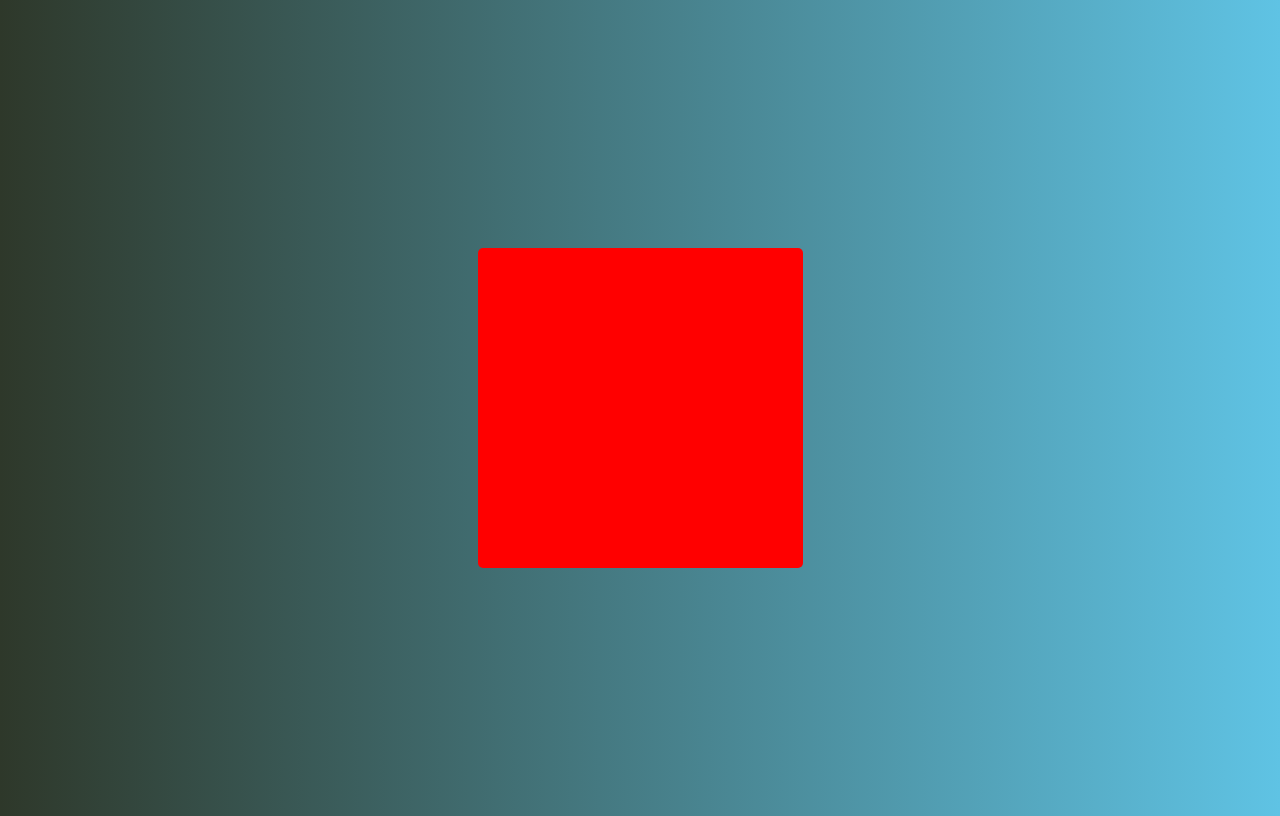
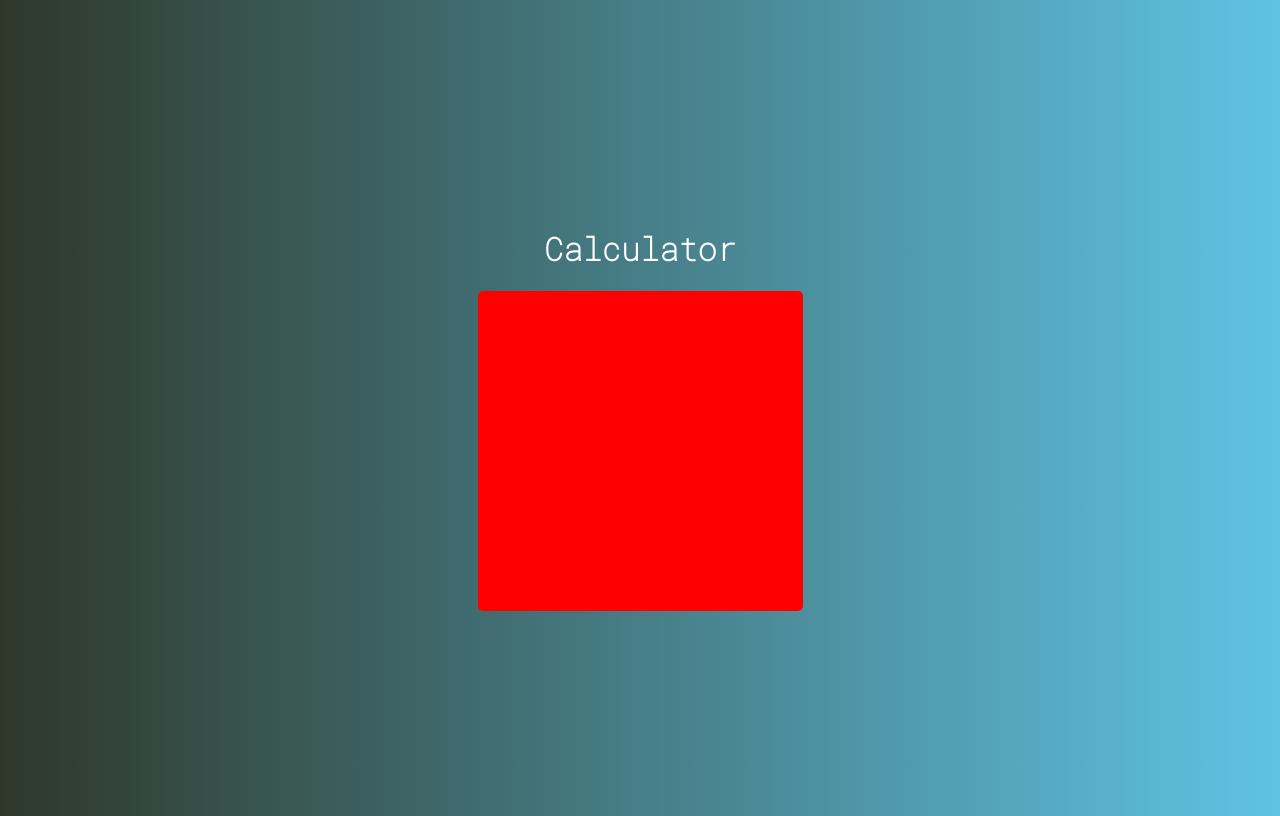
Before and after one commit to gustavomrv/web_js_2022, a React (Create React App) app in the folder react/calculator/: page / in a window 1280 px wide. Built offline with nearby package versions, Linux system fonts and the light colour scheme.

Commit message:
Update index.js

```diff
--- a/react/calculator/src/index.js
+++ b/react/calculator/src/index.js
@@ -6,9 +6,10 @@ import reportWebVitals from './reportWebVitals';
 
 const root = ReactDOM.createRoot(document.getElementById('root'));
 root.render(
-  <React.StrictMode>
+  <div>
+    <h1>Calculator</h1>
     <Calculator />
-  </React.StrictMode>
+  </div>
 );
 
 // If you want to start measuring performance in your app, pass a function
```
